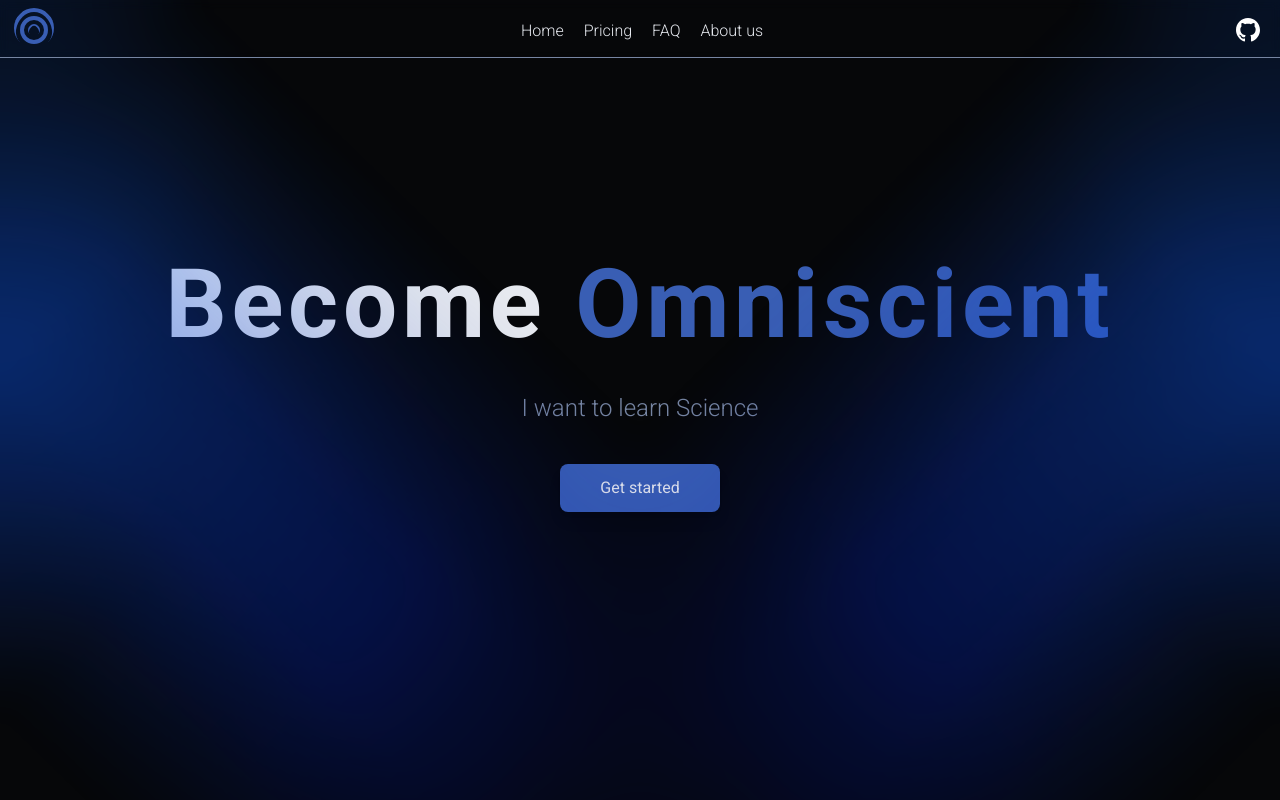
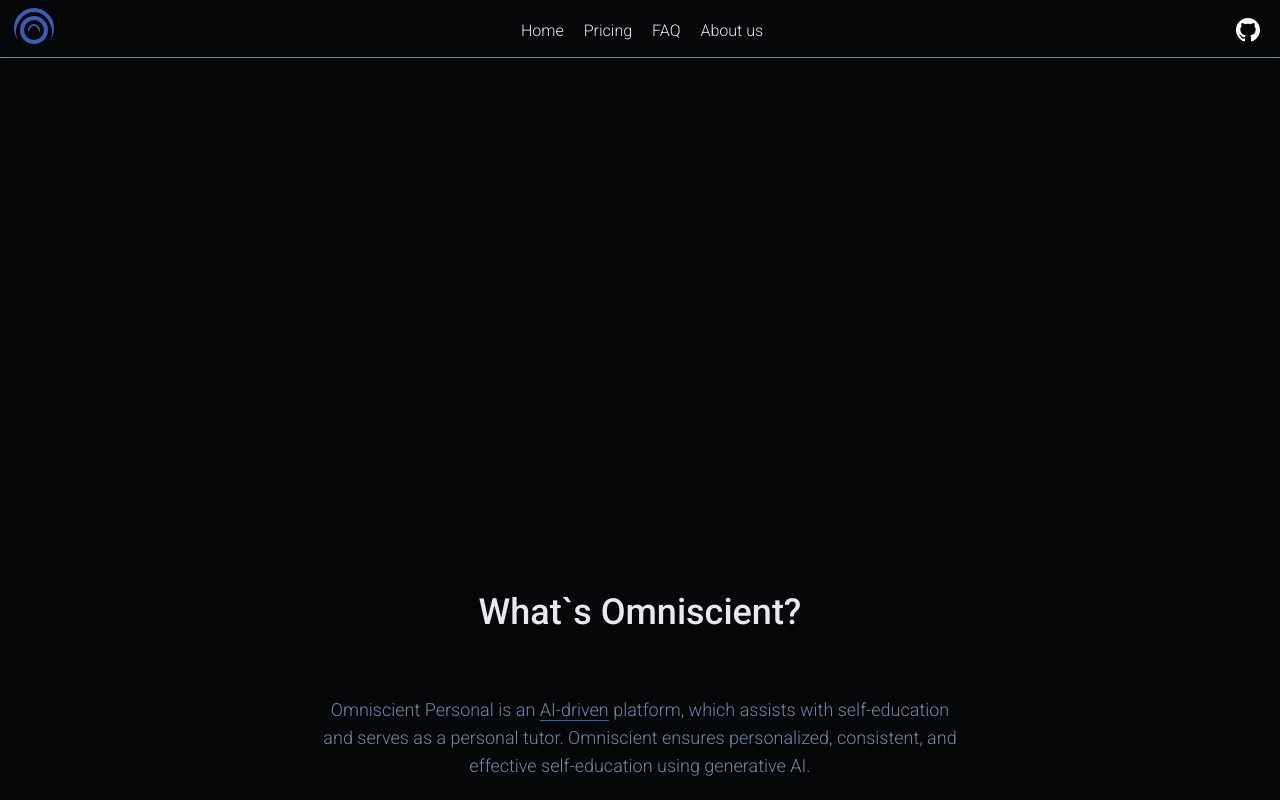
Before and after one commit to Lavryniukk/omniscent-frontend, a Next.js app: page / in a window 1280 px wide. Shown: the top 800 px of the page. Built offline with nearby package versions, Linux system fonts and the light colour scheme.

Commit message:
fix bug(

```diff
--- a/app/(pages)/(home)/page.tsx
+++ b/app/(pages)/(home)/page.tsx
@@ -3,10 +3,10 @@ import Home from "@/app/modules/homePage/Home";
 
 let HomePage = () => {
   return (
-    <div>
+    <>
       <Home />
       <Features />
-    </div>
+    </>
   );
 };
 export default HomePage;
--- a/app/modules/HomePage/Home.tsx
+++ b/app/modules/HomePage/Home.tsx
@@ -1,6 +1,6 @@
-import PageGradient from "@/app/UI/PageGradient";
-import TypingAnimation from "@/app/UI/TypingAnimation";
-import HomeButtons from "@/app/components/HomeButtons/HomeButtons";
+// import PageGradient from "@/app/UI/PageGradient";
+// import TypingAnimation from "@/app/UI/TypingAnimation";
+// import HomeButtons from "@/app/components/HomeButtons/HomeButtons";
 
 const Home = () => {
   return (
@@ -8,7 +8,7 @@ const Home = () => {
       className="home overflow-x-hidden h-fit bg-transparent mx-auto box-border max-w-10xl
 					  w-full py-40 sm:py-52 md:py-64"
     >
-      <PageGradient />
+      {/* <PageGradient />
       <h1
         className="text-5xl tracking-wider text-text sm:text-6xl
 					  md:text-7xl lg:text-8xl font-roboto font-bold text-center "
@@ -16,7 +16,7 @@ const Home = () => {
         Become <span className="text-primary">Omniscient</span>
       </h1>
       <TypingAnimation />
-      <HomeButtons />
+      <HomeButtons /> */}
     </div>
   );
 };
```
